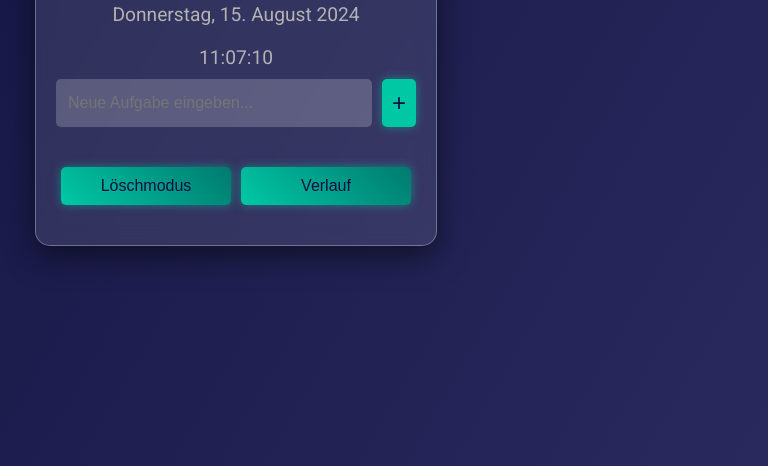
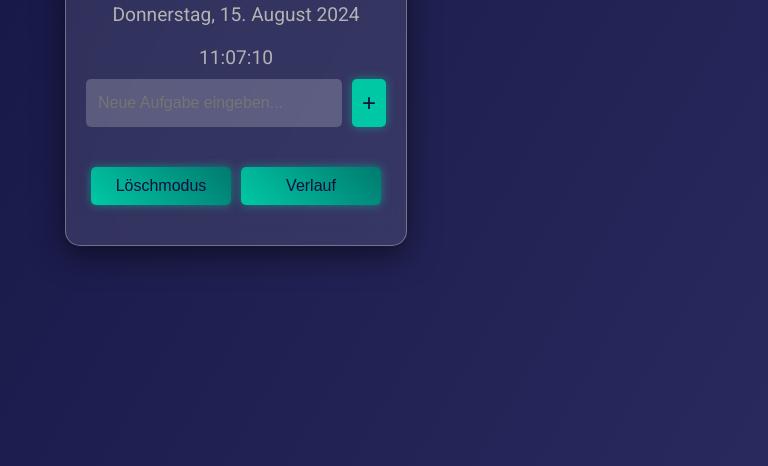
Before and after one commit to Fadaflo/To-Do-List, a plain HTML site: page index.html in a window 1280 px wide. Shown: the part 334-800 px from the top of the page, without its empty margins (404-1172 px from the left). Drawn offline with Linux system fonts and the light colour scheme.

Commit message:
Update styles.css

```diff
--- a/styles.css
+++ b/styles.css
@@ -15,7 +15,7 @@ body {
     padding: 20px;
     border-radius: 15px;
     box-shadow: 0 10px 30px rgba(0, 0, 0, 0.5);
-    max-width: 360px; /* Max-Breite auf 360px reduziert */
+    max-width: 300px; /* Max-Breite auf 360px reduziert */
     width: 100%;
     text-align: center;
     background: rgba(255, 255, 255, 0.1);
```
